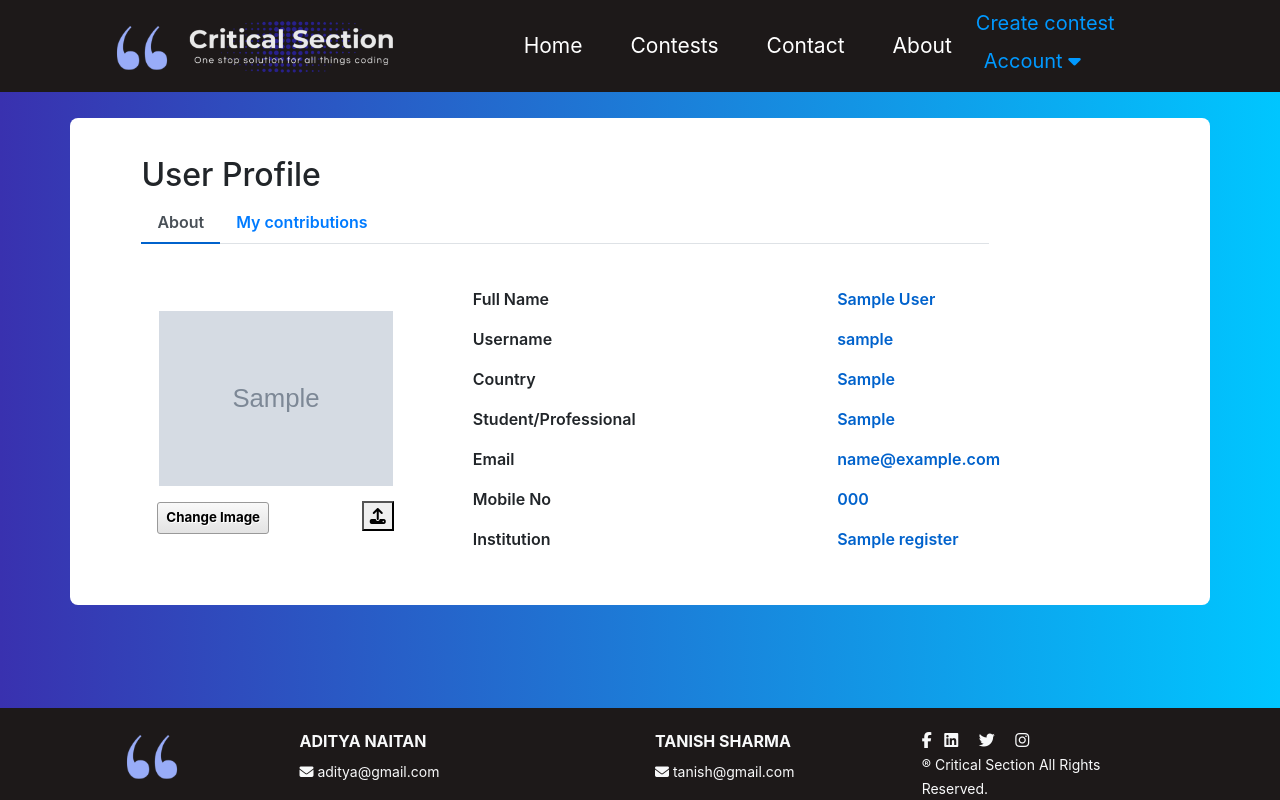
After one commit to Pirate2606/critical-section, a Flask app: page /user/sample in a window 1280 px wide. The commit adds this page. Run offline with Flask 2, Linux system fonts and the light colour scheme; a user stored in the database is signed in; tables that the repository leaves empty hold one stand-in row (values such as "Sample post"); grey boxes marked "Sample" are stand-in pictures; parts of the project's set-up code (start-up, migrations or seed data) failed here and were passed over; some libraries are stand-ins or nearby versions.

Commit message:
added profile page of user

```diff
--- a/app.py
+++ b/app.py
@@ -150,6 +150,58 @@ def upcoming():
 @app.route('/previous')
 def previous():
     return {"success": True}
+
+
+@app.route('/user/<user_name>', methods=["GET", "POST"])
+@login_required
+def profile(user_name):
+    if user_name != Users.query.filter_by(id=session['user_id']).first().user_name:
+        abort(403)
+    user = Users.query.filter_by(user_name=user_name).first()
+    register = Register.query.filter_by(unique_id=user.unique_id).first()
+    contests = Contests.query.filter_by(posted_by=user_name).all()
+    points = UsersDashboard.query.filter_by(unique_id=user.unique_id).first().points
+    date = []
+    for con in contests:
+        posted_on = con.posted_on
+        post_date = posted_on.strftime("%d-%m-%Y")
+        time = posted_on.strftime("%H:%M:%S")
+        date_time = post_date + " | " + time
+        start_date = con.start_date_time.split("T")[0]
+        start_time = con.start_date_time.split("T")[1]
+        start_date_time = start_date + " | " + start_time
+        end_date = con.end_date_time.split("T")[0]
+        end_time = con.end_date_time.split("T")[1]
+        end_date_time = end_date + " | " + end_time
+        date.append([date_time, start_date_time, end_date_time])
+    if request.method == "POST":
+        file = request.files['new_profile_pic']
+        if 'new_profile_pic' in request.files and allowed_file(file.filename):
+            image_filename = photos.save(file)
+            static = os.path.join(os.path.curdir, "static")
+            pictures = os.path.join(static, "pictures")
+            image_location = os.path.join(pictures, image_filename)
+            with open(image_location, "rb") as file:
+                url = "https://api.imgbb.com/1/upload"
+                payload = {
+                    "key": '00a33d9bbaa2f24bf801c871894e91d4',
+                    "image": base64.b64encode(file.read()),
+                }
+                res = requests.post(url, payload)
+                str_name = ""
+                for r in res:
+                    str_name += r.decode("utf8")
+                register.profile_pic = json.loads(str_name)['data']['url']
+                db.session.commit()
+    user_name = Users.query.filter_by(id=session['user_id']).first().user_name
+    is_admin = Users.query.filter_by(id=session['user_id']).first().is_admin
+    return render_template("profile.html",
+                           register=register,
+                           user_name=user_name,
+                           contests=contests,
+                           date=date,
+                           is_admin=is_admin,
+                           points=points)
 
 
 @app.route("/check_login")
--- a/static/css/styles.css
+++ b/static/css/styles.css
@@ -867,3 +867,214 @@ input[type=datetime-local]:focus::-webkit-datetime-edit {
 }
 
 /* CONTACT US PAGE ENDS */
+
+
+/* Profile page */
+
+#preview-page {
+    background: -webkit-linear-gradient(left, #3931af, #00c6ff)
+}
+
+.font-robo {
+    font-family: "Roboto", "Arial", "Helvetica Neue", sans-serif;
+}
+
+.row-space {
+    -webkit-box-pack: justify;
+    -webkit-justify-content: space-between;
+    -moz-box-pack: justify;
+    -ms-flex-pack: justify;
+    justify-content: space-between;
+}
+
+.col-2 {
+    width: -webkit-calc((100% - 60px) / 2);
+    width: -moz-calc((100% - 60px) / 2);
+    width: calc((100% - 60px) / 2);
+}
+
+.profile-edit-btn:hover {
+    border: none;
+    background-color: #e4e2e2d2;
+}
+
+@media (max-width: 767px) {
+    .col-2 {
+        width: 100%;
+    }
+}
+
+.emp-profile {
+    padding: 3%;
+    margin-top: 2%;
+    margin-bottom: 4%;
+    border-radius: 0.5rem;
+    background: #fff;
+}
+
+.profile-img {
+    text-align: center;
+}
+
+.profile-img img {
+    width: 70%;
+    height: 100%;
+}
+
+.profile-img .file {
+    position: relative;
+    overflow: hidden;
+    margin-top: -20%;
+    width: 70%;
+    border: none;
+    border-radius: 0;
+    font-size: 15px;
+    background: #212529b8;
+}
+
+.profile-img .file input {
+    position: absolute;
+    opacity: 0;
+    right: 0;
+    top: 0;
+}
+
+.profile-head h5 {
+    color: #333;
+}
+
+.profile-head h6 {
+    color: #0062cc;
+}
+
+.profile-edit-btn {
+    border: none;
+    border-radius: 1.5rem;
+    width: 70%;
+    padding: 2%;
+    font-weight: 600;
+    color: #6c757d;
+    cursor: pointer;
+}
+
+.proile-rating {
+    font-size: 12px;
+    color: #818182;
+    margin-top: 5%;
+}
+
+.proile-rating span {
+    color: #495057;
+    font-size: 15px;
+    font-weight: 600;
+}
+
+.profile-head .nav-tabs {
+    margin-bottom: 5%;
+}
+
+.profile-head .nav-tabs .nav-link {
+    font-weight: 600;
+    border: none;
+}
+
+.profile-head .nav-tabs .nav-link.active {
+    border: none;
+    border-bottom: 2px solid #0062cc;
+}
+
+.profile-work {
+    padding: 14%;
+    margin-top: -15%;
+}
+
+.profile-work p {
+    font-size: 12px;
+    color: #818182;
+    font-weight: 600;
+    margin-top: 10%;
+}
+
+.profile-work a {
+    text-decoration: none;
+    color: #495057;
+    font-weight: 600;
+    font-size: 14px;
+}
+
+.profile-work ul {
+    list-style: none;
+}
+
+.profile-tab label {
+    font-weight: 600;
+}
+
+.profile-tab p {
+    font-weight: 600;
+    color: #0062cc;
+}
+
+@media (max-width: 992px) {
+    .profile-edit-btn {
+        width: 100%;
+    }
+}
+
+.file-input-update {
+    color: transparent;
+    outline: none;
+    width: 200px;
+    padding-top: 15px;
+}
+
+.file-input-update::-webkit-file-upload-button {
+    visibility: hidden;
+}
+
+.file-input-update::before {
+    content: 'Change Image';
+    color: black;
+    display: inline-block;
+    background: -webkit-linear-gradient(top, #f9f9f9, #e3e3e3);
+    border: 1px solid #999;
+    border-radius: 3px;
+    padding: 5px 8px;
+    outline: none;
+    white-space: nowrap;
+    -webkit-user-select: none;
+    cursor: pointer;
+    text-shadow: 1px 1px #fff;
+    font-weight: 700;
+    font-size: 10pt;
+}
+
+.file-input-update:hover::before {
+    border-color: black;
+}
+
+.file-input-update:active {
+    outline: 0;
+}
+
+.file-input-update:active::before {
+    background: -webkit-linear-gradient(top, #e3e3e3, #f9f9f9);
+}
+
+.profile-rating {
+    font-size: 18px;
+    color: #818182;
+}
+
+.profile-rating span {
+    color: #495057;
+    font-size: 17px;
+    font-weight: 600;
+}
+
+#payment-footer {
+    position: fixed;
+    left: 0;
+    bottom: 0;
+    width: 100%;
+}
--- /dev/null
+++ b/templates/profile.html
@@ -0,0 +1,421 @@
+<!DOCTYPE html>
+<html id="preview-page" lang="en">
+<head>
+    <!-- Required meta tags -->
+    <meta charset="utf-8"/>
+    <meta
+            name="viewport"
+            content="width=device-width, initial-scale=1, shrink-to-fit=no"
+    />
+
+    <title>Profile</title>
+
+    <!-- Google Fonts -->
+
+    <link
+            href="https://fonts.googleapis.com/css2?family=Montserrat:wght@100;200;300;400;500;600;700;800;900&display=swap"
+            rel="stylesheet"
+    />
+    <link rel="icon" href="{{ url_for('static', filename='images/logo.png') }}">
+    <script src="https://ajax.googleapis.com/ajax/libs/jquery/3.3.1/jquery.min.js"></script>
+    <!-- Bootstrap CSS -->
+{#    <link#}
+{#            rel="stylesheet"#}
+{#            href="https://stackpath.bootstrapcdn.com/bootstrap/4.5.2/css/bootstrap.min.css"#}
+{#            integrity="sha384-JcKb8q3iqJ61gNV9KGb8thSsNjpSL0n8PARn9HuZOnIxN0hoP+VmmDGMN5t9UJ0Z"#}
+{#            crossorigin="anonymous"#}
+{#    />#}
+
+    <link rel="stylesheet" href="{{ url_for('static', filename='css/bootstrap.min.css') }}">
+
+    <!-- Custom Styles -->
+    <link rel="stylesheet" href="{{ url_for('static', filename="css/styles.css") }}"/>
+
+    <!-- Fontawesome CDN -->
+    <script
+            src="https://kit.fontawesome.com/c622614d7c.js"
+            crossorigin="anonymous"
+    ></script>
+</head>
+
+<body style="background: -webkit-linear-gradient(left, #3931af, #00c6ff)">
+<header>
+    <nav
+            style="background-color: #1d1919"
+            class="navbar navbar-expand-md navbar-dark"
+    >
+        <a class="navbar-brand mx-md-5 px-md-5 pt-2" href="#">
+            <img width="60px" src="{{ url_for('static', filename='images/logo.png') }}" alt=""/>
+            <img
+                    class="ml-md-2"
+                    width="210px"
+                    src="{{ url_for('static', filename='images/longLogo.png') }}"
+                    alt="logo"
+            /></a>
+        <button
+                class="navbar-toggler"
+                type="button"
+                data-toggle="collapse"
+                data-target="#navbarCollapse"
+                aria-controls="navbarCollapse"
+                aria-expanded="false"
+                aria-label="Toggle navigation"
+        >
+            <span class="navbar-toggler-icon"></span>
+        </button>
+        <div
+                class="collapse navbar-collapse pl-md-2"
+                id="navbarCollapse"
+        >
+            <ul class="navbar-nav mr-auto">
+                <li style="font-size: 21px;" class="nav-item active mx-3">
+                    <a class="nav-link" href="{{ url_for('home') }}"
+                    >Home
+                        <span class="sr-only">(current)</span></a
+                    >
+                </li>
+                <li style="font-size: 21px;" class="nav-item active mx-3">
+                    <a class="nav-link" href="{{ url_for('contest', category="ongoing") }}"
+                    >Contests
+                        <span class="sr-only">(current)</span></a
+                    >
+                </li>
+                <li
+                        style="font-size: 21px"
+                        class="nav-item active mx-3"
+                >
+                    <a class="nav-link" href="{{ url_for('contact_us') }}"
+                    >Contact
+                        <span class="sr-only">(current)</span></a
+                    >
+                </li>
+                <li
+                        style="font-size: 21px"
+                        class="nav-item active mx-3"
+                >
+                    <a class="nav-link" href="{{ url_for('about_us') }}"
+                    >About
+                        <span class="sr-only">(current)</span></a
+                    >
+                </li>
+            </ul>
+            <div>
+                {% if current_user.is_authenticated %}
+                    <form class="form-inline mt-2 mt-md-0 pr-md-5 mr-md-5">
+                        <a style="text-decoration: none;font-size: 20px;"
+                           class="pr-3 login"
+                           href="{{ url_for('create_contest') }}"
+                        >Create contest</a>
+                        <ul class="navbar-nav">
+                            <div class="dropdown">
+                                <li class="nav-item dropdown">
+                                    <a class="nav-link" href="#" id="dropdown01"
+                                       data-toggle="dropdown" aria-haspopup="true" aria-expanded="false">
+                                        <div style="text-decoration: none; font-size: 20px" class="test">
+                                                <span class="login">
+                                                    Account
+                                                </span>
+
+                                            <i class="fas fa-caret-down login"></i>
+                                        </div>
+                                    </a>
+
+                                    <div style="background-color: #fff;" class="dropdown-menu"
+                                         aria-labelledby="dropdown01">
+                                        <a style="width: 150px;" class="dropdown-item user-dropdown"
+                                           href="{{ url_for('profile', user_name=user_name) }}">Profile</a>
+                                        <a style="width: 150px;" class="dropdown-item user-dropdown"
+                                           href="{{ url_for('logout') }}">Log out</a>
+                                    </div>
+                                </li>
+                            </div>
+                        </ul>
+                    </form>
+                {% else %}
+                    <form class="form-inline mt-2 mt-md-0 pr-md-5 mr-md-5">
+                        <a
+                                style="text-decoration: none;font-size: 20px;"
+                                class="pr-5 login"
+                                href="{{ url_for('sign_in') }}"
+                        >Log in</a
+                        >
+                        <a
+                                style="text-decoration: none;font-size: 20px;"
+                                class="pr-5 signup"
+                                href="{{ url_for('signup') }}"
+                        >Sign up</a
+                        >
+                    </form>
+                {% endif %}
+            </div>
+        </div>
+    </nav>
+</header>
+
+
+<div class="container emp-profile">
+    <div class="row">
+        <div class="col-md-10 pl-md-5">
+            <div class="profile-head">
+                <h2>User Profile</h2>
+                <ul class="nav nav-tabs" id="myTab" role="tablist">
+                    <li class="nav-item">
+                        <a
+                                class="nav-link active"
+                                id="home-tab"
+                                data-toggle="tab"
+                                onclick="toggleHomeClass()"
+                                role="tab"
+                                aria-controls="home"
+                                aria-selected="true"
+                                style="cursor: pointer;"
+                        >About</a
+                        >
+                    </li>
+                    <li class="nav-item">
+                        <a
+                                class="nav-link"
+                                id="order-tab"
+                                data-toggle="tab"
+                                onclick="toggleOrderClass()"
+                                role="tab"
+                                aria-controls="home"
+                                aria-selected="true"
+                                style="cursor: pointer;"
+                        >My contributions</a
+                        >
+                    </li>
+                </ul>
+            </div>
+        </div>
+    </div>
+    <div class="row" id="home-row">
+        <div class="col-md-4 pt-md-4 py-md-0 py-3">
+            <form method="POST" enctype="multipart/form-data">
+                <div class="profile-img">
+                    <img src="{{ register.profile_pic }}" alt="id-card"/>
+                    <input type="file" class="file-input-update" name="new_profile_pic">
+                    <button type="submit"><i class="fas fa-upload"></i></button>
+                </div>
+            </form>
+        </div>
+        <div class="col-md-8">
+            <div class="tab-content profile-tab">
+                <div
+                        class="tab-pane fade show active"
+                        id="home"
+                        role="tabpanel"
+                        aria-labelledby="home-tab"
+                >
+                    <div class="row">
+                        <div class="col-md-6">
+                            <label>Full Name</label>
+                        </div>
+                        <div class="col-md-6">
+                            <p>{{ register.first_name }} {{ register.last_name }}</p>
+                        </div>
+                    </div>
+                    <div class="row">
+                        <div class="col-md-6">
+                            <label>Username</label>
+                        </div>
+                        <div class="col-md-6">
+                            <p>{{ user_name }}</p>
+                        </div>
+                    </div>
+                    <div class="row">
+                        <div class="col-md-6">
+                            <label>Country</label>
+                        </div>
+                        <div class="col-md-6">
+                            <p>{{ register.country }}</p>
+                        </div>
+                    </div>
+                    <div class="row">
+                        <div class="col-md-6">
+                            <label>Student/Professional</label>
+                        </div>
+                        <div class="col-md-6">
+                            <p style="text-transform: capitalize;">{{ register.profession }}</p>
+                        </div>
+                    </div>
+                    <div class="row">
+                        <div class="col-md-6">
+                            <label>Email</label>
+                        </div>
+                        <div class="col-md-6">
+                            <p>{{ register.email }}</p>
+                        </div>
+                    </div>
+                    <div class="row">
+                        <div class="col-md-6">
+                            <label>Mobile No</label>
+                        </div>
+                        <div class="col-md-6">
+                            <p>{{ register.mobile_num }}</p>
+                        </div>
+                    </div>
+                    <div class="row">
+                        <div class="col-md-6">
+                            <label>Institution</label>
+                        </div>
+                        <div class="col-md-6">
+                            <p>{{ register.university_name }}</p>
+                        </div>
+                    </div>
+                </div>
+            </div>
+        </div>
+    </div>
+
+    <div class="tab-content profile-tab">
+        <div
+                class="tab-pane fade show"
+                id="orders"
+                role="tabpanel"
+                aria-labelledby="order-tab">
+            <table class="table">
+                <thead class="thead">
+                <tr>
+                    <th scope="col">#</th>
+                    <th scope="col">Contest ID</th>
+                    <th scope="col">Contest Name</th>
+                    <th scope="col">Status</th>
+                    <th scope="col">Details</th>
+                </tr>
+                </thead>
+                <tbody>
+                {% if contests != None %}
+                    {% for contest in contests %}
+                        {% set i = namespace(value=loop.index) %}
+                        <tr>
+                            <th scope="row">{{ loop.index }}</th>
+                            <td>{{ contest.contest_id }}</td>
+                            <td>{{ contest.contest_name }}</td>
+                            {% if contest.approved %}
+                                <td>Approved</td>
+                            {% else %}
+                                <td>Not Approved</td>
+                            {% endif %}
+                            <td>
+                                <button type="button" class="btn btn-sm btn-primary" data-toggle="modal"
+                                        data-target="#exampleModal{{ loop.index }}">
+                                    Details
+                                </button>
+
+                                <!-- Modal -->
+                                <div class="modal fade" id="exampleModal{{ loop.index }}" tabindex="-1"
+                                     aria-labelledby="exampleModalLabel{{ loop.index }}" aria-hidden="true">
+                                    <div class="modal-dialog">
+                                        <div class="modal-content">
+                                            <div class="modal-header">
+                                                <h5 class="modal-title" id="exampleModalLabel{{ loop.index }}">
+                                                    Contest Details</h5>
+                                                <button type="button" class="close" data-dismiss="modal"
+                                                        aria-label="Close">
+                                                    <span aria-hidden="true">&times;</span>
+                                                </button>
+                                            </div>
+                                            <div class="modal-body">
+                                                <strong>Posted On: </strong> {{ date[loop.index - 1][0] }}<br>
+                                                <strong>Hosted On: </strong> {{ contest.hosted_on }}<br>
+                                                <strong>URL : </strong><a href="{{ contest.contest_url }}"
+                                                                          target="_blank">Go to contest</a><br>
+                                                <strong>Contest Type : </strong> {{ contest.contest_type }}<br>
+                                                <strong>Start Date |
+                                                    Time: </strong> {{ date[loop.index - 1][1] }}<br>
+                                                <strong>End Date | Time
+                                                    : </strong> {{ date[loop.index - 1][2] }}<br>
+                                            </div>
+                                            <div class="modal-footer">
+                                                <button type="button" class="btn btn-secondary"
+                                                        data-dismiss="modal">Close
+                                                </button>
+                                            </div>
+                                        </div>
+                                    </div>
+                                </div>
+                            </td>
+                        </tr>
+                    {% endfor %}
+                {% endif %}
+                </tbody>
+            </table>
+        </div>
+    </div>
+</div>
+
+<div id="payment-footer" style="background-color: #1D1919;"
+     class="container-fluid pb-0 mb-0 pt-3 mt-4 mt-md-0 justify-content-center text-light">
+    <footer>
+        <div class="row justify-content-center">
+            <div class="col-10">
+                <div class="row">
+                    <div class="col-lg-2 col-12">
+
+                        <a class="navbar-brand" href="#">
+                            <img class="" width="60px" src="{{ url_for('static', filename='images/logo.png') }}"
+                                 alt=""/>
+                        </a>
+                    </div>
+
+                    <div class="col-lg-4 col-md-4 col-auto pt-2">
+                        <h6 class="bold-text"><b>ADITYA NAITAN</b></h6><small> <span><i
+                            class="fa fa-envelope" aria-hidden="true"></i></span> aditya@gmail.com</small>
+                    </div>
+
+                    <div class="col-lg-3 col-md-4 col-auto pt-2">
+                        <h6 class="bold-text"><b>TANISH SHARMA</b></h6><small><span><i
+                            class="fa fa-envelope" aria-hidden="true"></i></span> tanish@gmail.com</small>
+                    </div>
+
+                    <div class="col-lg-3 col-md-4 col-auto order-sm-1 pt-1">
+                        <p class="social mb-0 pb-0 bold-text"> <span class=""><i
+                                class="fa fa-facebook" aria-hidden="true"></i></span> <span class="mx-2"><i
+                                class="fa fa-linkedin-square" aria-hidden="true"></i></span> <span
+                                class="mx-2"><i class="fa fa-twitter" aria-hidden="true"></i></span> <span
+                                class="mx-2"><i class="fa fa-instagram" aria-hidden="true"></i></span></p><small
+                            class="rights"><span>&#174;</span> Critical Section All Rights Reserved.</small>
+                    </div>
+                </div>
+            </div>
+        </div>
+    </footer>
+</div>
+
+
+<script src="https://ajax.googleapis.com/ajax/libs/jquery/3.5.1/jquery.min.js"></script>
+<script src="https://code.jquery.com/jquery-3.5.0.js"></script>
+<script src="https://code.jquery.com/jquery-3.5.1.min.js"
+        integrity="sha256-9/aliU8dGd2tb6OSsuzixeV4y/faTqgFtohetphbbj0="
+        crossorigin="anonymous">
+</script>
+<script src="https://cdn.jsdelivr.net/npm/popper.js@1.16.1/dist/umd/popper.min.js"
+        integrity="sha384-9/reFTGAW83EW2RDu2S0VKaIzap3H66lZH81PoYlFhbGU+6BZp6G7niu735Sk7lN"
+        crossorigin="anonymous">
+</script>
+<script src="https://cdn.jsdelivr.net/npm/bootstrap@4.5.3/dist/js/bootstrap.min.js"
+        integrity="sha384-w1Q4orYjBQndcko6MimVbzY0tgp4pWB4lZ7lr30WKz0vr/aWKhXdBNmNb5D92v7s"
+        crossorigin="anonymous">
+</script>
+<script type="text/javascript">
+    function toggleHomeClass() {
+        const home = document.getElementById("home");
+        const orders = document.getElementById("orders");
+        const home_row = document.getElementById("home-row");
+        home_row.style.display = "flex";
+        home.classList.add("active");
+        orders.classList.remove("active");
+    }
+
+    function toggleOrderClass() {
+        const home = document.getElementById("home");
+        const orders = document.getElementById("orders");
+        const home_row = document.getElementById("home-row");
+        home_row.style.display = "none";
+        home.classList.remove("active");
+        orders.classList.add("active");
+    }
+</script>
+</body>
+</html>
```
